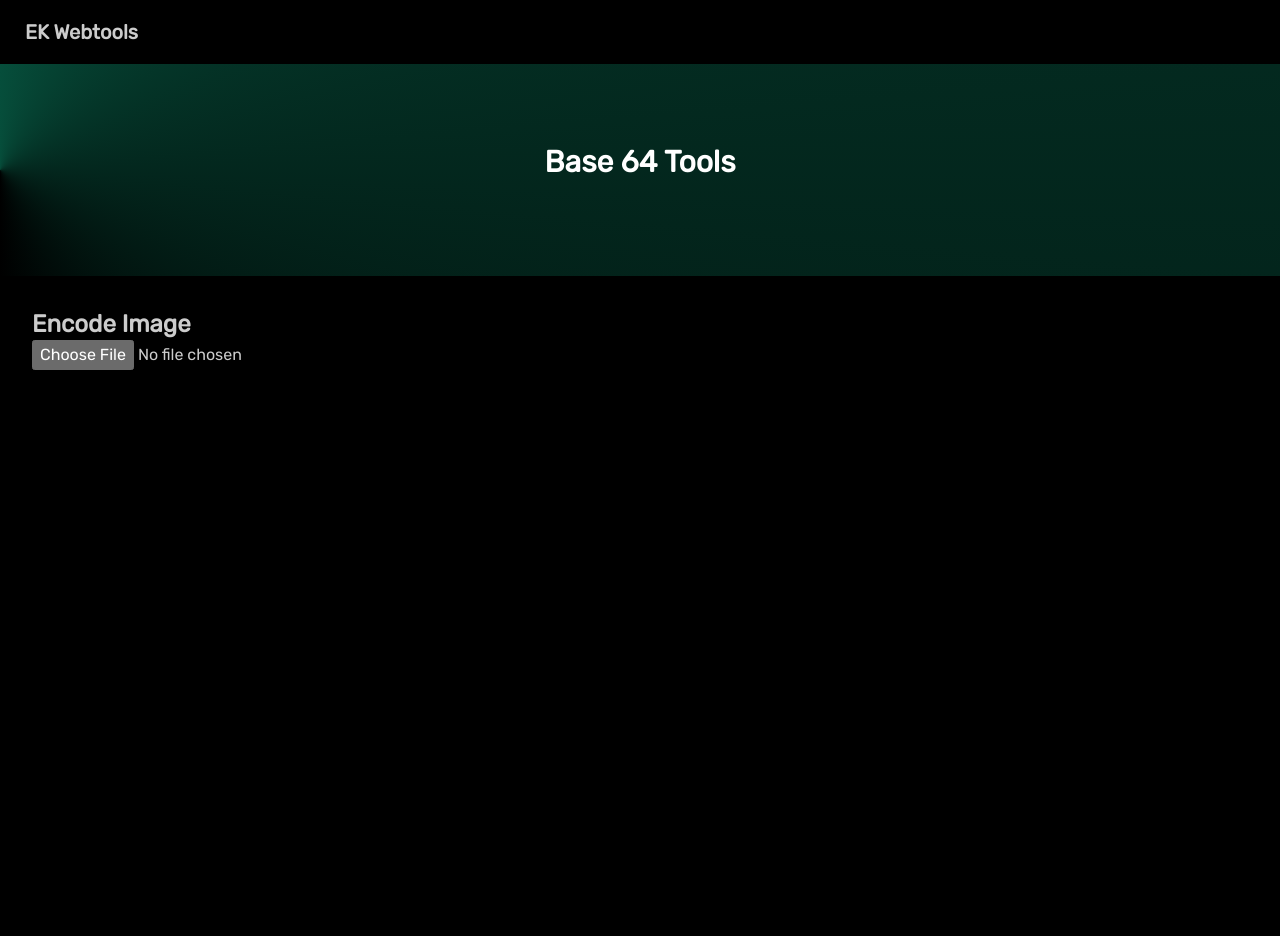
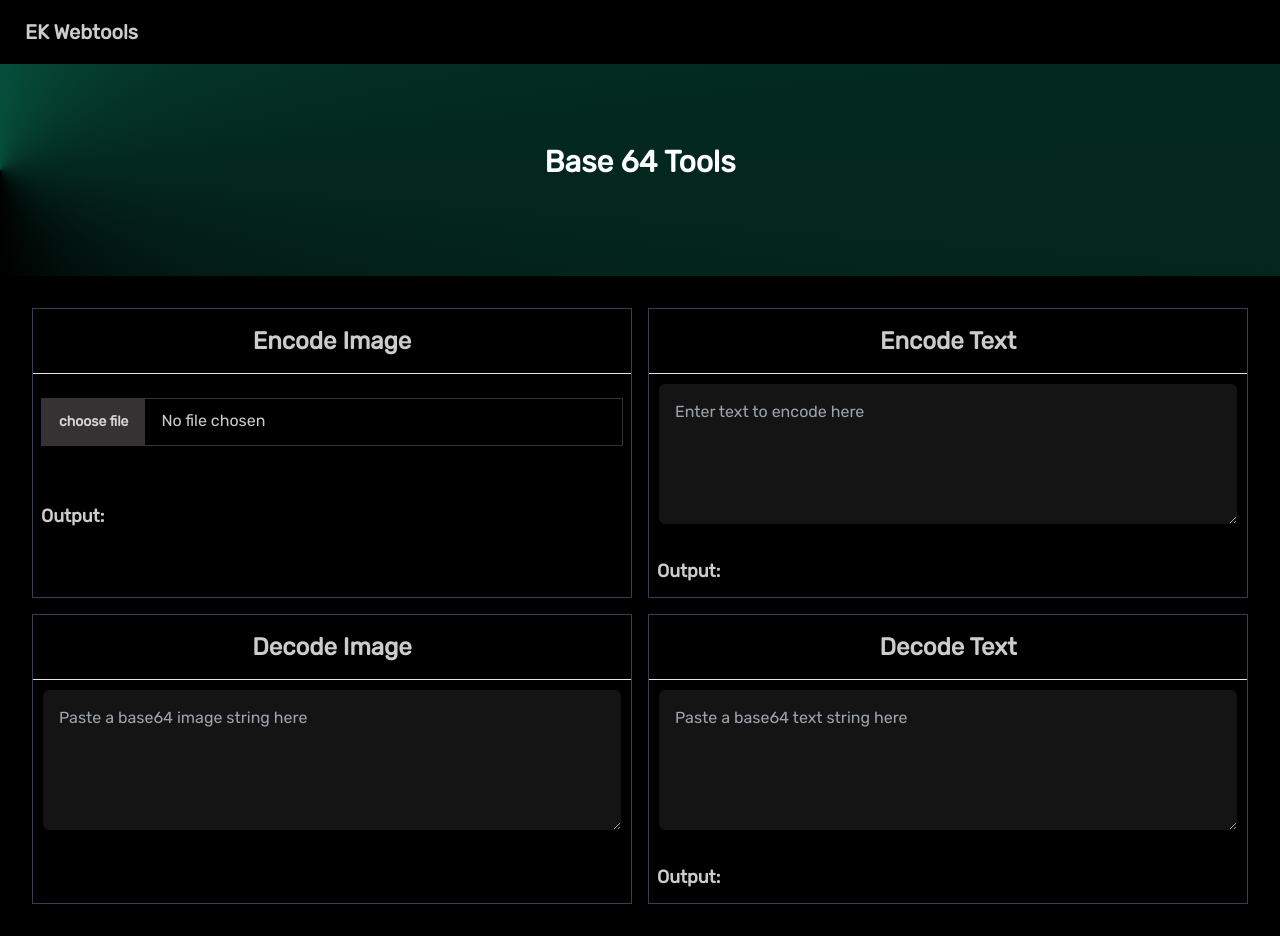
Before and after one commit to emkelley/webtools, a Nuxt app: page /tools/base64 in a window 1280 px wide. Before the commit the page ends 800 px from the top, so only its background shows below. Built offline with nearby package versions, Linux system fonts and the light colour scheme.

Commit message:
base64 tools

```diff
--- a/pages/index.vue
+++ b/pages/index.vue
@@ -20,14 +20,18 @@
           </nuxt-link>
         </div>
         <div
-          class="p-4 bg-gradient-to-br from-violet-900/70 to-black rounded-lg flex flex-col gap-2"
+          class="p-4 bg-gradient-to-br from-blue-900/70 to-black rounded-lg flex flex-col gap-2"
         >
-          <Icon name="jam:twitch" color="white" class="text-4xl" />
-          <h1 class="text-lg font-bold">Twitch Tools</h1>
+          <Icon
+            name="clarity:color-palette-solid"
+            color="white"
+            class="text-4xl"
+          />
+          <h1 class="text-lg font-bold">Color Tools</h1>
 
           <nuxt-link
             to="/tools/twitch"
-            class="btn bg-violet-900 hover:bg-violet-950 w-full rounded-md"
+            class="btn bg-blue-900 hover:bg-blue-950 w-full rounded-md"
           >
             Open
           </nuxt-link>
--- a/pages/tools/base64.vue
+++ b/pages/tools/base64.vue
@@ -1,12 +1,76 @@
 <template>
   <Hero title="Base 64 Tools" />
-  <div class="p-8">
-    <h1 class="text-2xl font-bold">Encode Image</h1>
-    <input type="file" @change="handleFileUpload" accept="image/*" />
-    <div
-      class="w-96 h-96 border-2 border-black break-words overflow-y-scroll overflow-x-hidden"
-    >
-      {{ image_base64 }}
+  <div class="p-8 max-w-7xl mx-auto grid grid-cols-2 gap-4">
+    <div class="border border-slate-700">
+      <h1 class="text-2xl font-bold w-full border-b px-3 py-4 text-center">
+        Encode Image
+      </h1>
+      <div class="p-2 flex flex-col gap-4">
+        <input
+          type="file"
+          @change="handleFileUpload"
+          class="file-input file-input-bordered file-input-accent w-full my-4"
+          accept="image/*"
+        />
+        <h1 class="text-lg font-bold w-full mt-6 mb-1">Output:</h1>
+        <div class="w-full overflow-scroll font-mono h-full break-words">
+          {{ image_base64 }}
+        </div>
+      </div>
+    </div>
+    <div class="border border-slate-700">
+      <h1 class="text-2xl font-bold w-full border-b px-3 py-4 text-center">
+        Encode Text
+      </h1>
+      <div class="p-2">
+        <textarea
+          class="w-full h-36 bg-[#141414] border-2 border-black break-words overflow-y-scroll overflow-x-hidden p-4 rounded-lg"
+          v-model="encode_text_base64"
+          placeholder="Enter text to encode here"
+        >
+        </textarea>
+        <h1 class="text-lg font-bold w-full mt-6 mb-1">Output:</h1>
+        <div class="w-full overflow-scroll font-mono h-full break-words">
+          {{ encoded_text }}
+        </div>
+      </div>
+    </div>
+    <div class="border border-slate-700">
+      <h1 class="text-2xl font-bold w-full border-b px-3 py-4 text-center">
+        Decode Image
+      </h1>
+      <div class="p-2">
+        <textarea
+          class="w-full h-36 bg-[#141414] border-2 border-black break-words overflow-y-scroll overflow-x-hidden p-4 rounded-lg"
+          v-model="decode_image_base64"
+          placeholder="Paste a base64 image string here"
+        >
+        </textarea>
+
+        <img
+          v-if="decode_image_base64"
+          :src="decode_image_base64"
+          alt=""
+          class="w-full"
+        />
+      </div>
+    </div>
+    <div class="border border-slate-700">
+      <h1 class="text-2xl font-bold w-full border-b px-3 py-4 text-center">
+        Decode Text
+      </h1>
+      <div class="p-2">
+        <textarea
+          class="w-full h-36 bg-[#141414] border-2 border-black break-words overflow-y-scroll overflow-x-hidden p-4 rounded-lg"
+          v-model="decode_text_base64"
+          placeholder="Paste a base64 text string here"
+        >
+        </textarea>
+        <h1 class="text-lg font-bold w-full mt-6 mb-1">Output:</h1>
+        <div class="w-full overflow-scroll font-mono h-full break-words">
+          {{ decoded_text }}
+        </div>
+      </div>
     </div>
   </div>
 </template>
@@ -15,6 +79,19 @@
 import { ref } from "vue";
 
 const image_base64 = ref<string | undefined>("");
+const decode_image_base64 = ref<string | undefined>("");
+
+const decode_text_base64 = ref<string | undefined>("");
+const decoded_text = computed(() => {
+  if (!decode_text_base64.value) return;
+  return window.atob(decode_text_base64.value);
+});
+
+const encode_text_base64 = ref<string | undefined>("");
+const encoded_text = computed(() => {
+  if (!encode_text_base64.value) return;
+  return window.btoa(encode_text_base64.value);
+});
 
 const handleFileUpload = async (event: Event) => {
   const file = (event.target as HTMLInputElement).files?.[0];
@@ -22,7 +99,6 @@ const handleFileUpload = async (event: Event) => {
     try {
       const base64String = await getBase64(file);
       image_base64.value = base64String;
-      console.log(base64String); // base64 string is logged here, you can return it or set it to a ref variable
     } catch (error) {
       console.error(error);
     }
```
